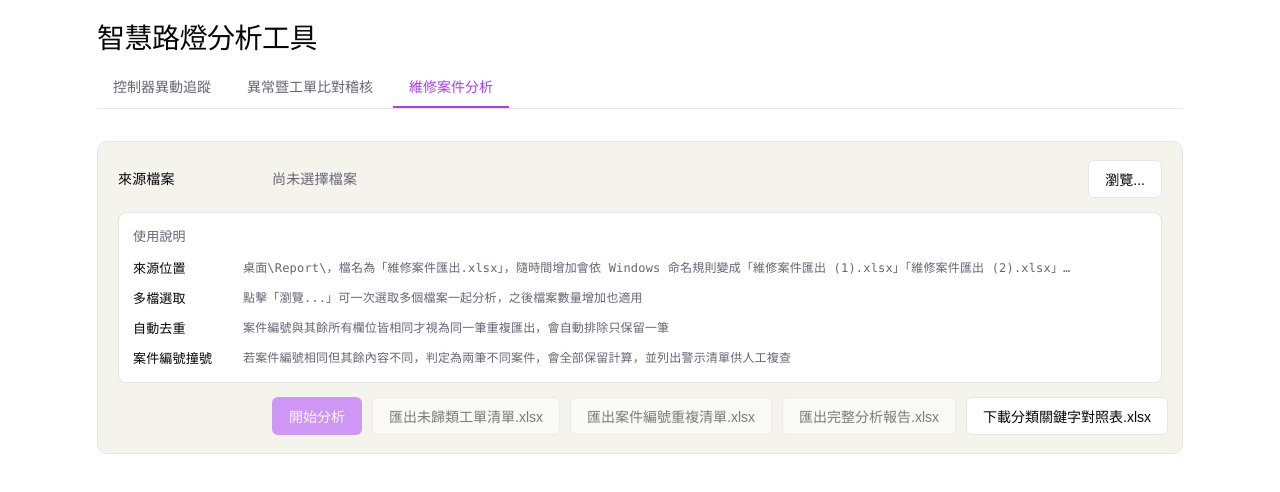
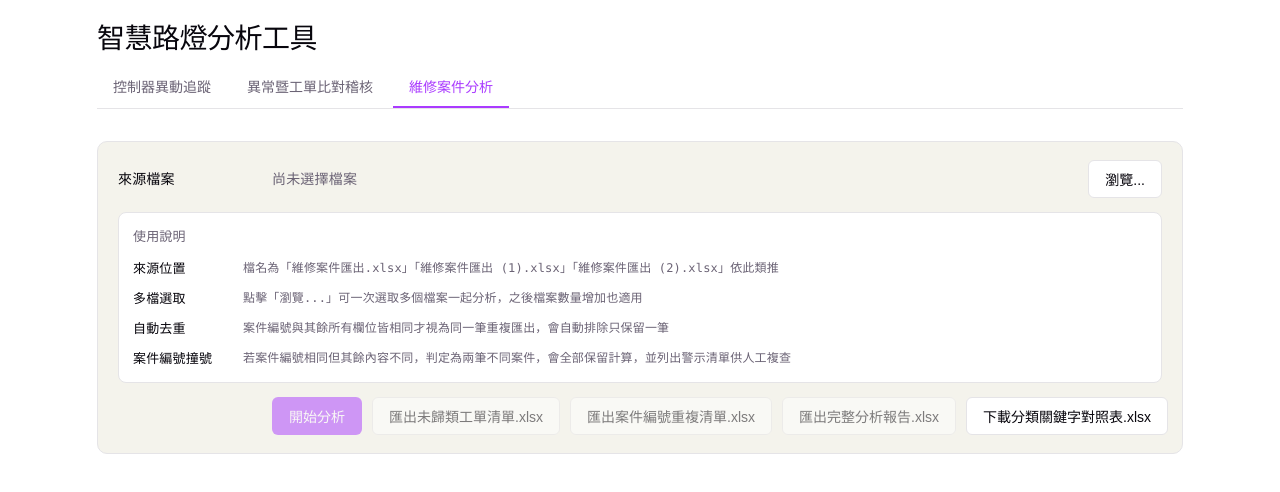
Before and after one commit to aerio1707-cmyk/TCSL, a React (Vite) app: page / in a window 1280 px wide. Both pictures are taken after a click on the button "維修案件分析". Shown: the top 492 px of the page. Built offline with nearby package versions, Linux system fonts and the light colour scheme.

Commit message:
Simplify the source-file naming note in usage instructions

```diff
--- a/src/components/repair/RepairInputPanel.tsx
+++ b/src/components/repair/RepairInputPanel.tsx
@@ -61,8 +61,7 @@ export function RepairInputPanel({
           <li>
             <span className="input-help-name">來源位置</span>
             <span className="input-help-rule">
-              桌面\Report\，檔名為「維修案件匯出.xlsx」，隨時間增加會依 Windows 命名規則變成「維修案件匯出
-              (1).xlsx」「維修案件匯出 (2).xlsx」…
+              檔名為「維修案件匯出.xlsx」「維修案件匯出 (1).xlsx」「維修案件匯出 (2).xlsx」依此類推
             </span>
           </li>
           <li>
```
